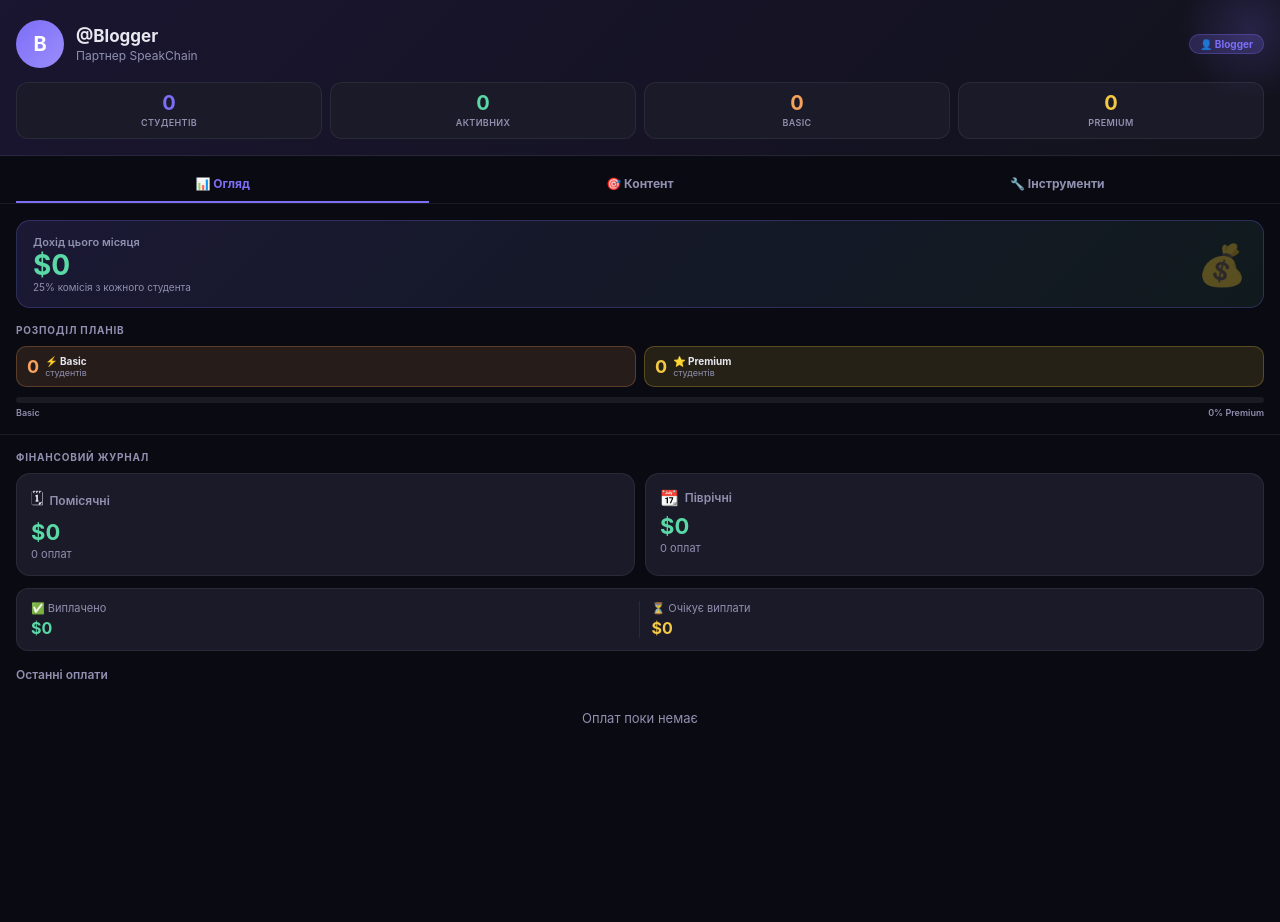
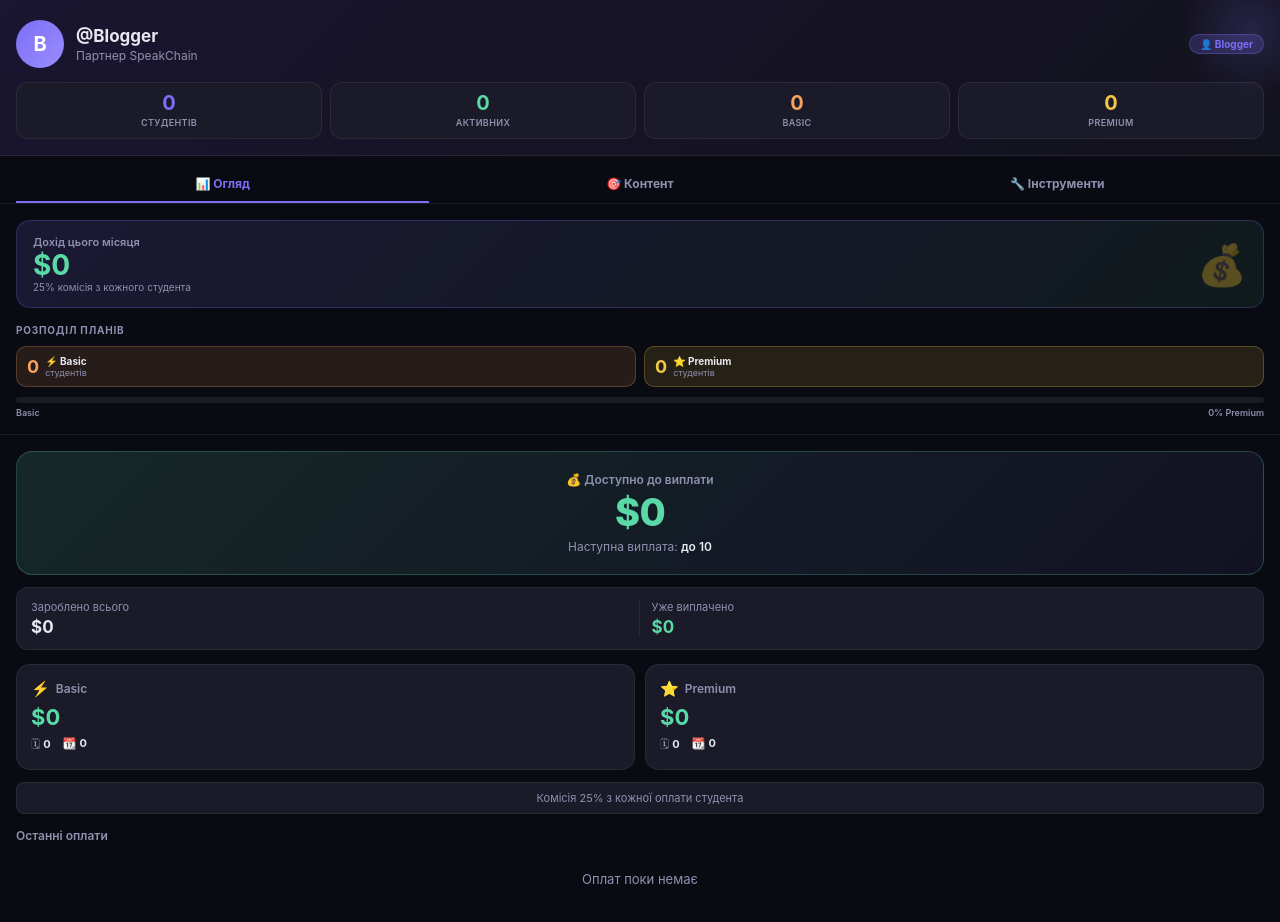
Before and after one commit to discoveritschool-hub/speakchain-app, a plain HTML site: page blogger.html in a window 1280 px wide. Before the commit the page ends 800 px from the top, so only its background shows below. Drawn offline with Linux system fonts and the light colour scheme.

Commit message:
Add files via upload

```diff
--- a/blogger.html
+++ b/blogger.html
@@ -195,6 +195,32 @@
     .form-btn:disabled { opacity:.4; }
 
     /* ── Financial journal ── */
+    .fin-hero {
+      background:linear-gradient(135deg,rgba(90,216,166,.15),rgba(124,110,247,.08));
+      border:1px solid rgba(90,216,166,.25);
+      border-radius:16px; padding:20px 18px; margin-bottom:12px; text-align:center;
+    }
+    .fin-hero-label { font-size:12px; color:var(--text2); font-weight:600; margin-bottom:6px; }
+    .fin-hero-val { font-size:38px; font-weight:800; color:var(--green); line-height:1; letter-spacing:-.02em; }
+    .fin-hero-next { font-size:12px; color:var(--text2); margin-top:8px; }
+    .fin-hero-next span { color:var(--text); font-weight:600; }
+
+    .fin-secondary {
+      display:flex; gap:10px; margin-bottom:14px;
+      background:var(--bg3); border-radius:12px; padding:12px 14px;
+      border:0.5px solid var(--border);
+    }
+    .fin-sec-item { flex:1; display:flex; flex-direction:column; gap:3px; }
+    .fin-sec-item + .fin-sec-item { border-left:1px solid var(--border); padding-left:12px; }
+    .fin-sec-label { font-size:11px; color:var(--text2); }
+    .fin-sec-val { font-size:17px; font-weight:700; }
+    .fin-sec-val.green { color:var(--green); }
+
+    .fin-rate-note {
+      font-size:11px; color:var(--text2); text-align:center;
+      padding:8px; margin-bottom:14px;
+      background:var(--bg3); border-radius:8px; border:0.5px solid var(--border);
+    }
     .fin-split { display:grid; grid-template-columns:1fr 1fr; gap:10px; margin-bottom:12px; }
     .fin-split-card {
       background:var(--bg3); border-radius:14px; padding:14px;
@@ -204,6 +230,10 @@
     .fin-split-icon { font-size:15px; }
     .fin-split-name { font-size:12px; font-weight:600; color:var(--text2); }
     .fin-split-comm { font-size:22px; font-weight:700; color:var(--green); line-height:1; }
+    .fin-split-breakdown {
+      display:flex; gap:12px; margin-top:8px; font-size:11px; color:var(--text2);
+    }
+    .fin-split-breakdown b { color:var(--text); font-weight:700; }
     .fin-split-sub  { font-size:11px; color:var(--text2); margin-top:4px; }
 
     .fin-status {
@@ -328,39 +358,54 @@
 
   <!-- Financial journal -->
   <div class="section">
-    <div class="section-title">Фінансовий журнал</div>
 
-    <!-- Розбивка помісячні / піврічні -->
+    <!-- ГОЛОВНЕ: доступно до виплати -->
+    <div class="fin-hero">
+      <div class="fin-hero-label">💰 Доступно до виплати</div>
+      <div class="fin-hero-val" id="fin-pending">$0</div>
+      <div class="fin-hero-next">Наступна виплата: <span id="fin-next-payout">до 10</span></div>
+    </div>
+
+    <!-- Другорядне: зароблено / виплачено -->
+    <div class="fin-secondary">
+      <div class="fin-sec-item">
+        <span class="fin-sec-label">Зароблено всього</span>
+        <span class="fin-sec-val" id="fin-total">$0</span>
+      </div>
+      <div class="fin-sec-item">
+        <span class="fin-sec-label">Уже виплачено</span>
+        <span class="fin-sec-val green" id="fin-paid">$0</span>
+      </div>
+    </div>
+
+    <!-- Розбивка за тарифом Basic / Premium -->
     <div class="fin-split">
       <div class="fin-split-card">
         <div class="fin-split-top">
-          <span class="fin-split-icon">🗓</span>
-          <span class="fin-split-name">Помісячні</span>
+          <span class="fin-split-icon">⚡️</span>
+          <span class="fin-split-name">Basic</span>
         </div>
-        <div class="fin-split-comm" id="fin-monthly-comm">$0</div>
-        <div class="fin-split-sub" id="fin-monthly-count">0 оплат</div>
+        <div class="fin-split-comm" id="fin-basic-comm">$0</div>
+        <div class="fin-split-breakdown">
+          <span>🗓 <b id="fin-basic-m">0</b></span>
+          <span>📆 <b id="fin-basic-6">0</b></span>
+        </div>
       </div>
       <div class="fin-split-card">
         <div class="fin-split-top">
-          <span class="fin-split-icon">📆</span>
-          <span class="fin-split-name">Піврічні</span>
+          <span class="fin-split-icon">⭐️</span>
+          <span class="fin-split-name">Premium</span>
         </div>
-        <div class="fin-split-comm" id="fin-sixmonth-comm">$0</div>
-        <div class="fin-split-sub" id="fin-sixmonth-count">0 оплат</div>
+        <div class="fin-split-comm" id="fin-prem-comm">$0</div>
+        <div class="fin-split-breakdown">
+          <span>🗓 <b id="fin-prem-m">0</b></span>
+          <span>📆 <b id="fin-prem-6">0</b></span>
+        </div>
       </div>
     </div>
 
-    <!-- Виплачено / очікує -->
-    <div class="fin-status">
-      <div class="fin-status-item">
-        <span class="fin-status-label">✅ Виплачено</span>
-        <span class="fin-status-val green" id="fin-paid">$0</span>
-      </div>
-      <div class="fin-status-item">
-        <span class="fin-status-label">⏳ Очікує виплати</span>
-        <span class="fin-status-val gold" id="fin-pending">$0</span>
-      </div>
-    </div>
+    <!-- Прозорість комісії -->
+    <div class="fin-rate-note" id="fin-rate-note">Комісія 25% з кожної оплати студента</div>
 
     <!-- Журнал оплат -->
     <div class="fin-journal-title">Останні оплати</div>
@@ -430,6 +475,16 @@
       <button class="action-btn neutral" onclick="sendAction('blogger_full_stats')">
         <span class="icon">📈</span>
         <span class="label">Повна статистика</span>
+        <span class="arr">›</span>
+      </button>
+      <button class="action-btn orange" onclick="sendAction('blogger_leaderboard')">
+        <span class="icon">🏆</span>
+        <span class="label">Таблиця лідерів</span>
+        <span class="arr">›</span>
+      </button>
+      <button class="action-btn neutral" onclick="sendAction('blogger_ask_admin')">
+        <span class="icon">✉️</span>
+        <span class="label">Написати адміну</span>
         <span class="arr">›</span>
       </button>
     </div>
@@ -503,12 +558,22 @@ function fill() {
 
   // ── Financial journal ──
   const fin = D.fin || {};
-  document.getElementById('fin-monthly-comm').textContent  = '$' + (fin.monthly_comm || 0);
-  document.getElementById('fin-monthly-count').textContent = (fin.monthly_count || 0) + ' оплат';
-  document.getElementById('fin-sixmonth-comm').textContent = '$' + (fin.sixmonth_comm || 0);
-  document.getElementById('fin-sixmonth-count').textContent= (fin.sixmonth_count || 0) + ' оплат';
+  document.getElementById('fin-pending').textContent = '$' + (fin.pending || 0);
+  document.getElementById('fin-total').textContent   = '$' + (fin.total_comm || 0);
   document.getElementById('fin-paid').textContent    = '$' + (fin.paid_out || 0);
-  document.getElementById('fin-pending').textContent = '$' + (fin.pending || 0);
+  document.getElementById('fin-next-payout').textContent = fin.next_payout || 'до 10';
+  document.getElementById('fin-basic-comm').textContent = '$' + (fin.basic_comm || 0);
+  document.getElementById('fin-basic-m').textContent    = (fin.basic_m_count || 0);
+  document.getElementById('fin-basic-6').textContent    = (fin.basic_6_count || 0);
+  document.getElementById('fin-prem-comm').textContent  = '$' + (fin.prem_comm || 0);
+  document.getElementById('fin-prem-m').textContent     = (fin.prem_m_count || 0);
+  document.getElementById('fin-prem-6').textContent     = (fin.prem_6_count || 0);
+  if (fin.rate_basic) {
+    const rb = fin.rate_basic, rp = fin.rate_premium || rb;
+    document.getElementById('fin-rate-note').textContent =
+      (rb === rp) ? `Комісія ${rb}% з кожної оплати студента`
+                  : `Комісія: Basic ${rb}% · Premium ${rp}%`;
+  }
 
   const jlist = document.getElementById('journal-list');
   const journal = fin.journal || [];
```
